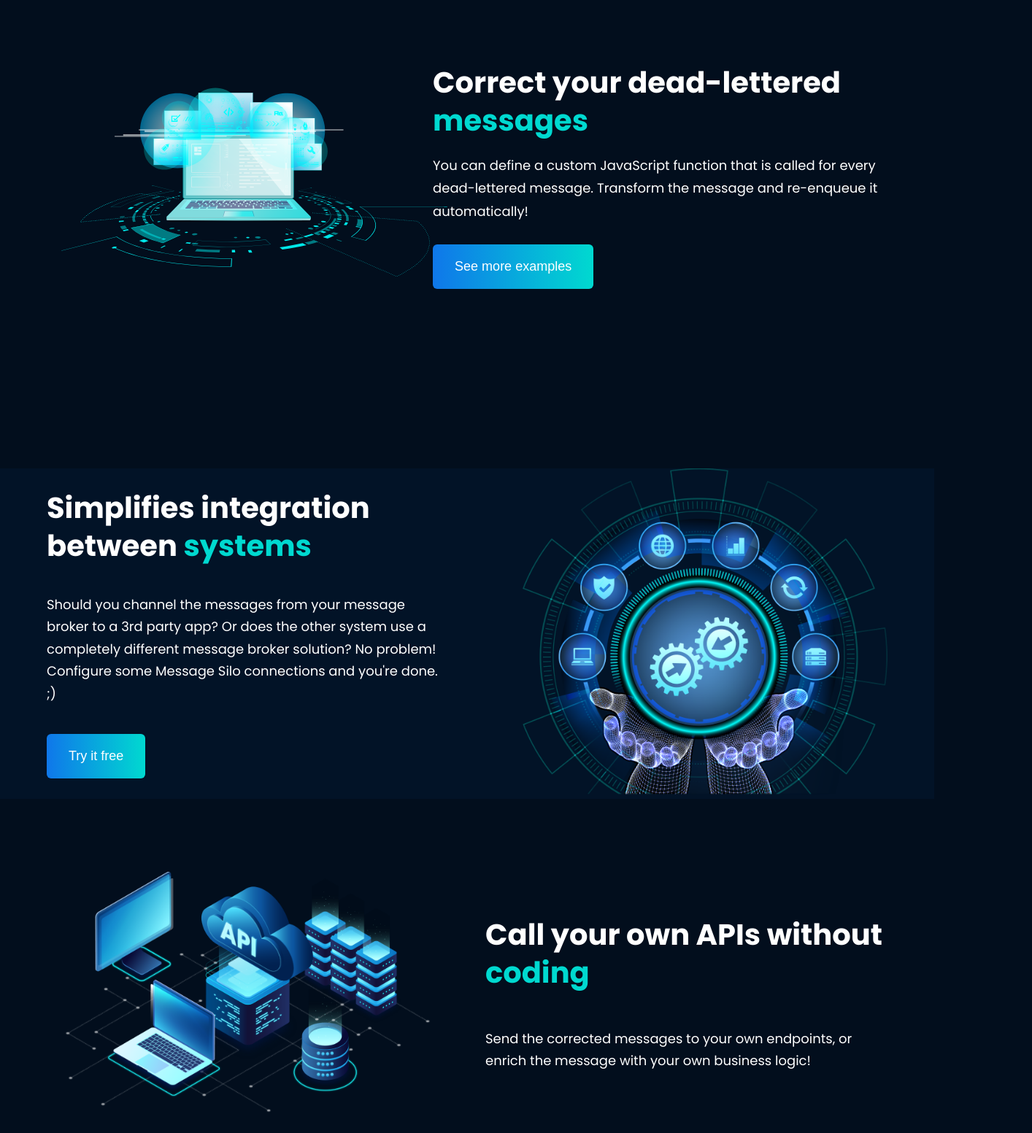
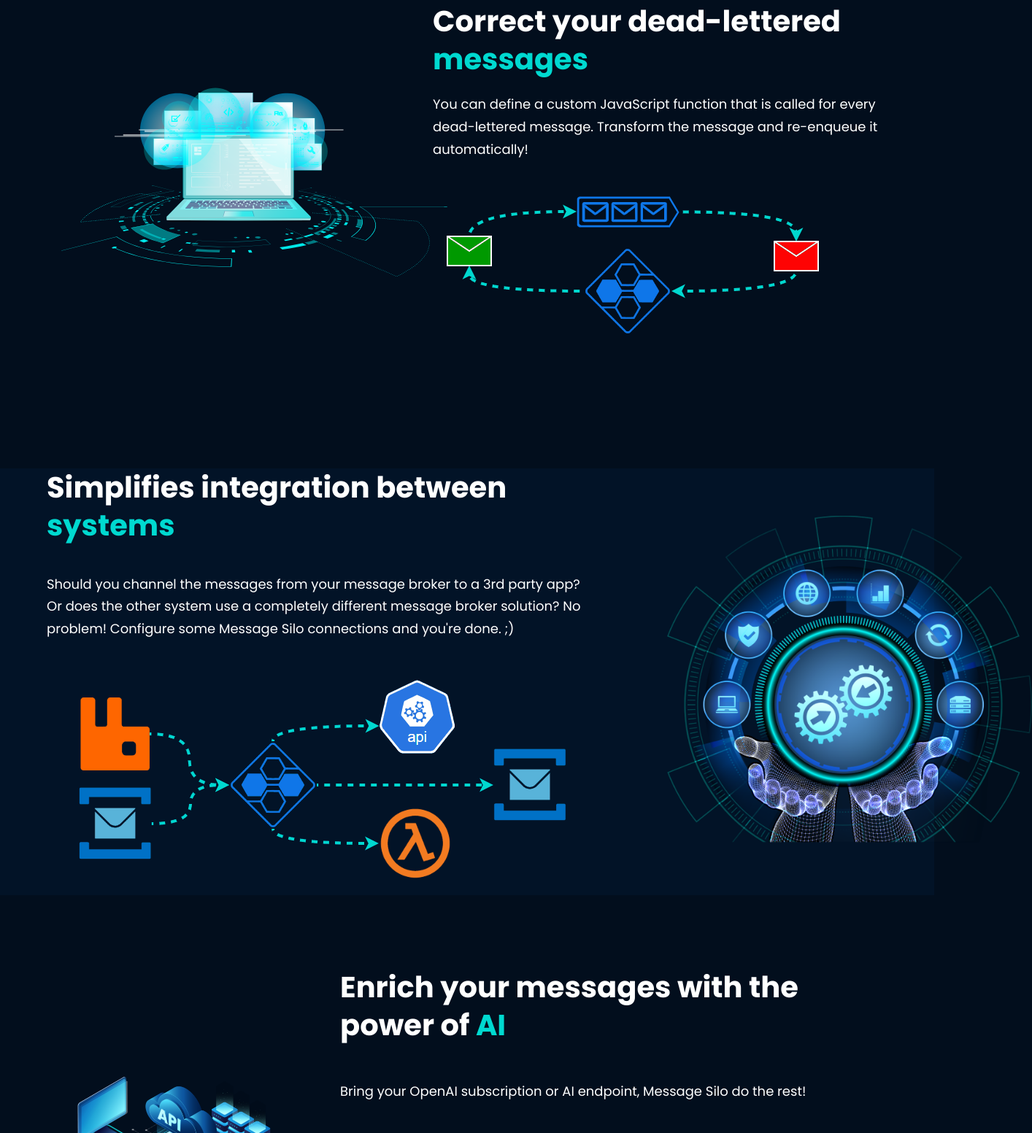
Before and after one commit to MessageSilo/Website, a website: page index.html in a window 1280 px wide. Shown: the part 1759-3312 px from the top of the page at 73% size, 1414 px wide, since content can reach past the window. Drawn offline with Linux system fonts and the light colour scheme.

Commit message:
animated figures

```diff
--- a/index.html
+++ b/index.html
@@ -160,7 +160,7 @@
           dead-lettered message. Transform the message and re-enqueue it
           automatically!
         </p>
-        <button class="btn btn--primary">See more examples</button>
+        <img src="./img/anim-fixer.gif" alt="" />
       </div>
     </section>
 
@@ -176,7 +176,7 @@
             Or does the other system use a completely different message broker solution?
             No problem! Configure some Message Silo connections and you're done. ;)
           </p>
-          <button class="btn btn--primary">Try it free</button>
+          <img src="./img/anim-integ.gif" alt="" />
         </div>
         <div class="try-it__illustration-container">
           <img src="./img/hands-illustration.png" alt="" />
@@ -190,12 +190,12 @@
       </div>
       <div class="api__text-container">
         <h2 class="header--primary">
-          Call your own APIs without <span class="colored">coding</span>
+          Enrich your messages with the power of <span class="colored">AI</span>
         </h2>
         <p>
-          Send the corrected messages to your own endpoints, or enrich the
-          message with your own business logic!
+          Bring your OpenAI subscription or AI endpoint, Message Silo do the rest!
         </p>
+        <img src="./img/anim-ai.gif" alt="" />
       </div>
     </section>
     <section class="github">
```
Also changed, not shown: img/anim-ai.gif (added), img/anim-fixer.gif (added), img/anim-integ.gif (added).
